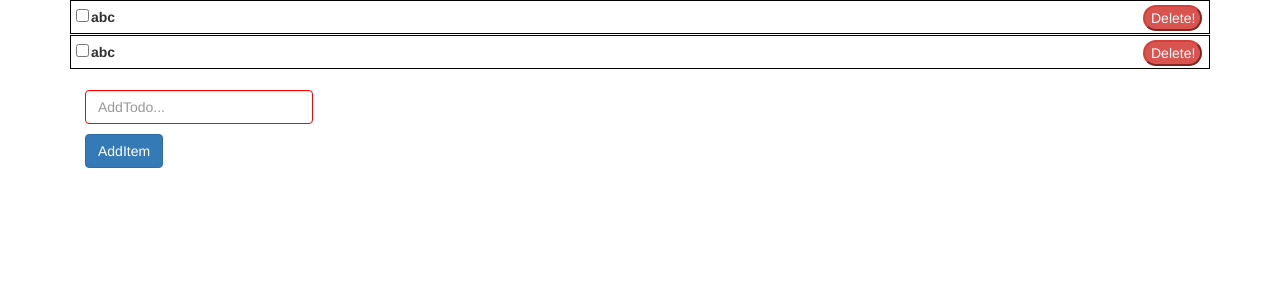
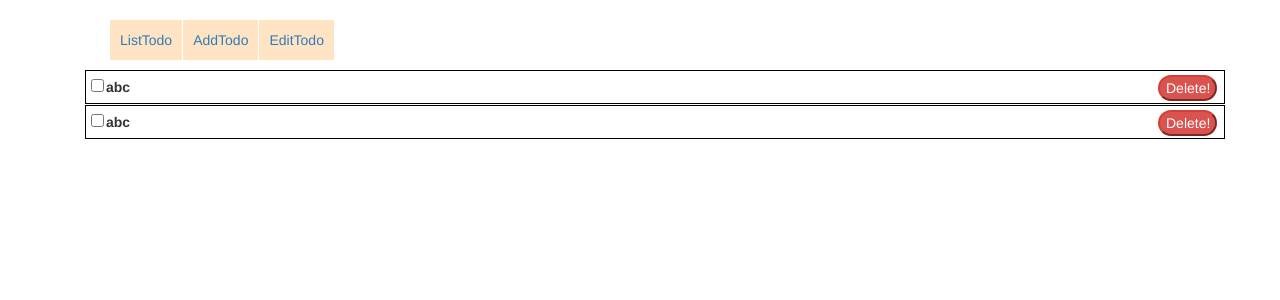
Before and after one commit to danish4114/reduxTodoApp, a React (Create React App) app: page /edittodo in a window 1280 px wide. Shown: the top 300 px of the page. Built offline with nearby package versions, Linux system fonts and the light colour scheme.

Commit message:
implemented Routing in React

```diff
--- a/package.json
+++ b/package.json
@@ -9,6 +9,7 @@
     "react": "^16.4.2",
     "react-dom": "^16.4.2",
     "react-redux": "^5.0.7",
+    "react-router-dom": "^4.3.1",
     "react-scripts": "1.1.4",
     "redux": "^4.0.0",
     "redux-actions": "^2.6.1"
--- a/src/App.css
+++ b/src/App.css
@@ -29,3 +29,16 @@ span {
   border-radius: 18px;
   outline: none;
 }
+li{
+  list-style: none;
+  display: inline-block;
+  padding: 10px;
+  background-color: bisque;
+  margin-right: 1px;
+}
+.main{
+  margin-top: 20px;
+}
+.addtodo{
+  margin-left: 25px;
+}
--- a/src/App.js
+++ b/src/App.js
@@ -1,11 +1,15 @@
 import React, { Component } from "react";
 import logo from "./logo.svg";
 import "./App.css";
-import Todo from "./containers";
+import LinkTodo from "./link";
 
 class App extends React.Component {
   render() {
-    return <Todo />;
+    return (
+      <div className="container main">
+        <LinkTodo />
+      </div>
+    );
   }
 }
 
--- a/src/components.js
+++ b/src/components.js
@@ -1,7 +1,6 @@
 import React from "react";
 import PropTypes from "prop-types";
 import "./App.css";
-import AddTodo from "./addTodo";
 import _ from "lodash";
 
 class Todo extends React.Component {
@@ -9,7 +8,11 @@ class Todo extends React.Component {
     super(props);
   }
   editHandleChange = event => {
+    event.preventDefault();
+    if(this.props.match.path=='/edittodo'){
+      this.setState({ value: event.target.value });
     this.props.onEdit(event.target.value, event.target.id);
+    }
   };
   HandleChange = event => {
     this.props.onChange(event.target.id);
@@ -51,7 +54,6 @@ class Todo extends React.Component {
     return (
       <div className="container">
         {result}
-        <AddTodo />
       </div>
     );
   }
--- /dev/null
+++ b/src/link.js
@@ -0,0 +1,28 @@
+import { BrowserRouter as Router, Switch, Route, Link } from 'react-router-dom';
+import React from 'react'
+import "./App.css";
+import AddTodo from './addTodo'
+import Todo from './containers'
+
+class LinkTodo extends React.Component{
+    constructor(props){
+        super(props);
+    }
+    render(){
+        return(
+            <Router>
+                <div>
+                <ul>
+                <li>< Link to='/listtodo'>ListTodo</Link></li>
+                <li><Link to='/addtodo'>AddTodo</Link></li>
+                <li><Link to='/edittodo'>EditTodo</Link></li>
+                </ul>
+                <Route exact path='/listtodo' component={Todo}></Route>
+                <Route path='/addtodo' component={AddTodo}></Route>
+                <Route path='/edittodo' component={Todo}></Route>
+                </div>
+            </Router>
+        )
+    }
+}
+export default LinkTodo
```
Also changed, not shown: 1 other file (tests, documents, lock files or other folders).
